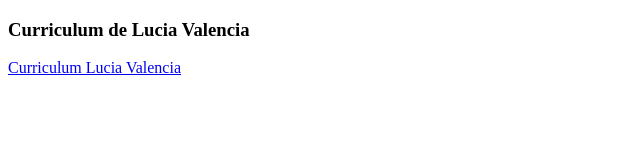
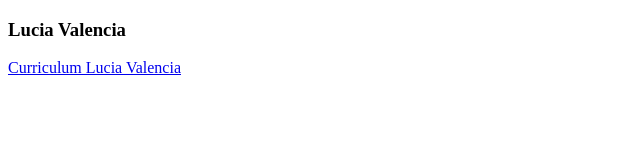
Before and after one commit to luciavalencia27/Luciavalencia27.github.io, a plain HTML site: page index.html in a window 1280 px wide. Shown: the whole page, without its empty margins (0-640 px from the left). Drawn offline with Linux system fonts and the light colour scheme.

Commit message:
Borrar Readme y actualiza index con solo nombre

```diff
--- a/index.html
+++ b/index.html
@@ -6,7 +6,7 @@
     <title>index.html</title>
 </head>
 <body>
-    <h3>Curriculum de Lucia Valencia</h3>
+    <h3>Lucia Valencia</h3>
     <a href="curriculum.html"><p>Curriculum Lucia Valencia</p></a>
 </body>
 </html>
```
Also changed, not shown: 1 other file.
